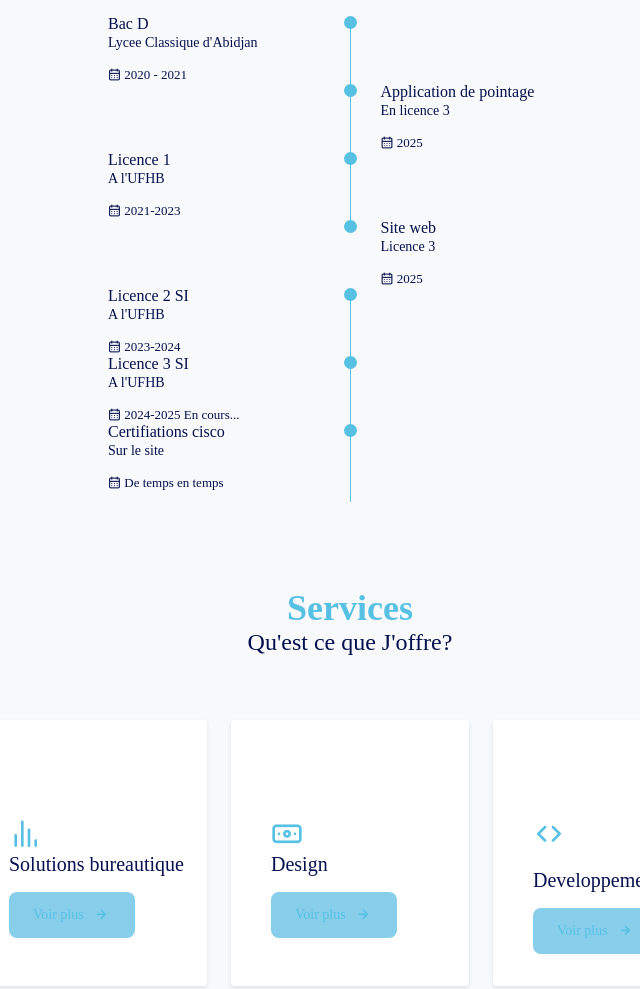
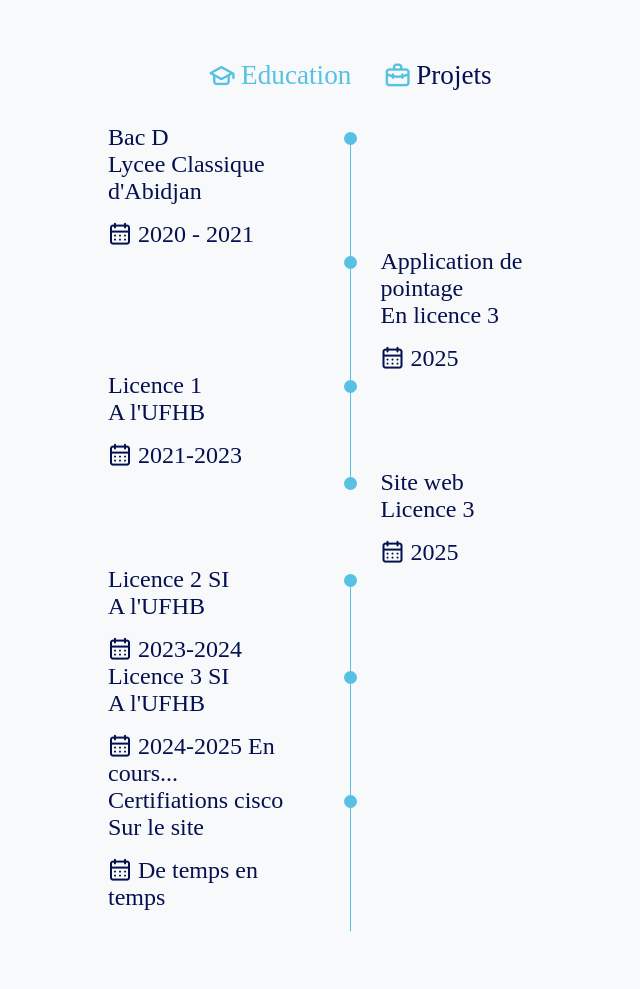
Before and after one commit to Elisa734/portfolio, a plain HTML site: page index.html in a window 1280 px wide. Shown: the part 2620-3609 px from the top of the page, without its empty margins (290-930 px from the left). Drawn offline with nearby package versions, Linux system fonts and the light colour scheme.

Commit message:
modification

```diff
--- a/assests/css/styles.css
+++ b/assests/css/styles.css
@@ -56,13 +56,13 @@
   --font-body: 'Open Sans', sans-serif;
 
   /* Font sizes */
-  --big-font-size: 2rem;
+  --big-font-size: 2.5rem;
   --h1-font-size: 2rem;
-  --h2-font-size: 1.25rem;
-  --h3-font-size: 1.125rem;
-  --normal-font-size: 1rem;
-  --small-font-size: 20px;
-  --smaller-font-size: 16px;
+  --h2-font-size: 1.5rem;
+  --h3-font-size: 1.25rem;
+  --normal-font-size: 1rem;      /* 16px par défaut */
+  --small-font-size: 0.875rem;   /* ~14px */
+  --smaller-font-size: 0.75rem;  /* ~12px */
 
   /* Font weight */
   --font-medium: 500;
@@ -101,13 +101,13 @@ body.dark-theme {
 /* Font size for large devices */
 @media screen and (min-width: 968px) {
   :root {
-    --big-font-size: 3rem;
-    --h1-font-size: 2.25rem;
-    --h2-font-size: 1.5rem;
-    --h3-font-size: 1.25rem;
-    --normal-font-size: 1rem;
-    --small-font-size: 0.875rem;
-    --smaller-font-size: 0.813rem;
+    --big-font-size: 4rem;
+    --h1-font-size: 2.30rem;
+    --h2-font-size: 1.80rem;
+    --h3-font-size: 1.7rem;
+    --normal-font-size: 1.5rem;
+    --small-font-size: 1.5rem;
+    --smaller-font-size: 1.rem;
   }
 }
 
--- a/index.html
+++ b/index.html
@@ -5,10 +5,8 @@
     <meta name="viewport" content="width=device-width, initial-scale=1.0">
     <link rel="stylesheet" href="https://unicons.iconscout.com/release/v4.0.0/css/line.css">
     <link rel="stylesheet" href="./assests/css/swiper-bundle.min.css">
-    <link href="https://fonts.googleapis.com/css2?family=Fira+Code:wght@400;500&display=swap" rel="stylesheet">
     <link rel="stylesheet" href="./assests/css/styles.css">
     <link rel="icon" type="image/png" href="assests/images/OIP.jpeg" sizes="20x20">
-    <link rel="stylesheet" href="https://cdnjs.cloudflare.com/ajax/libs/font-awesome/6.0.0-beta3/css/all.min.css">
 
     <title>MonPortfolio</title>
 </head>
```
